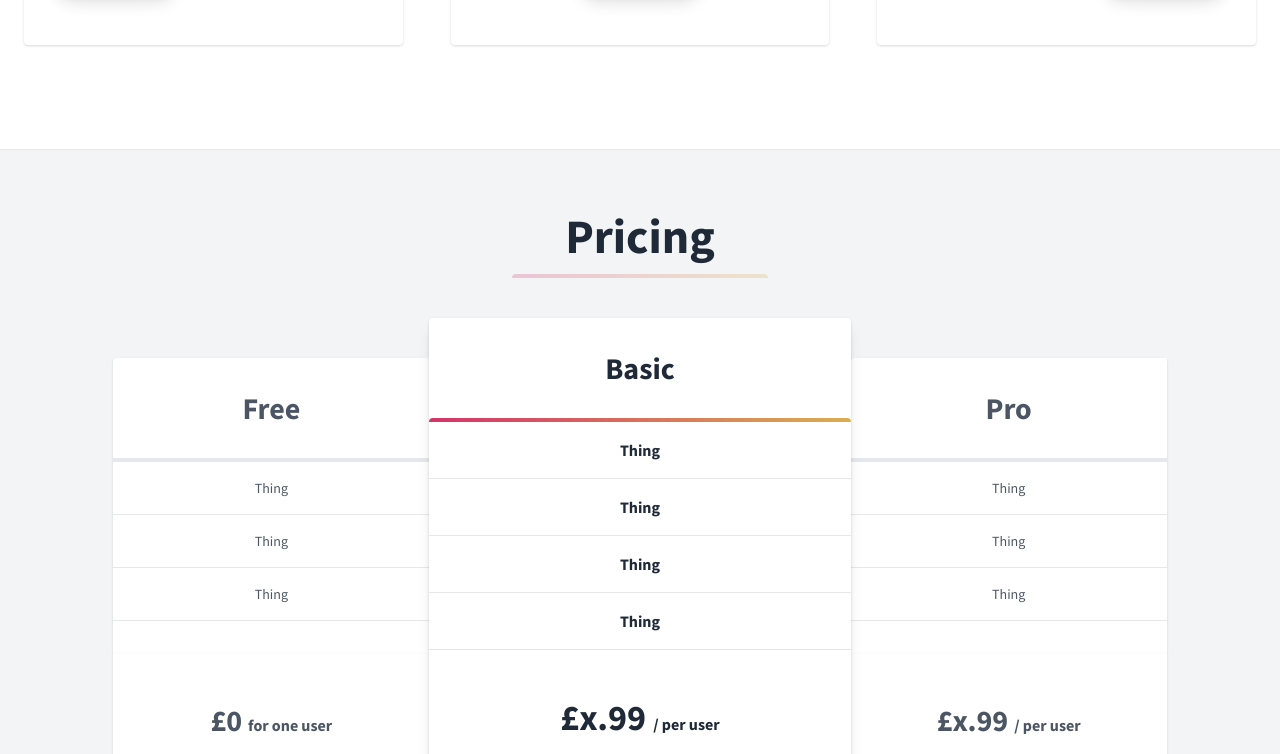
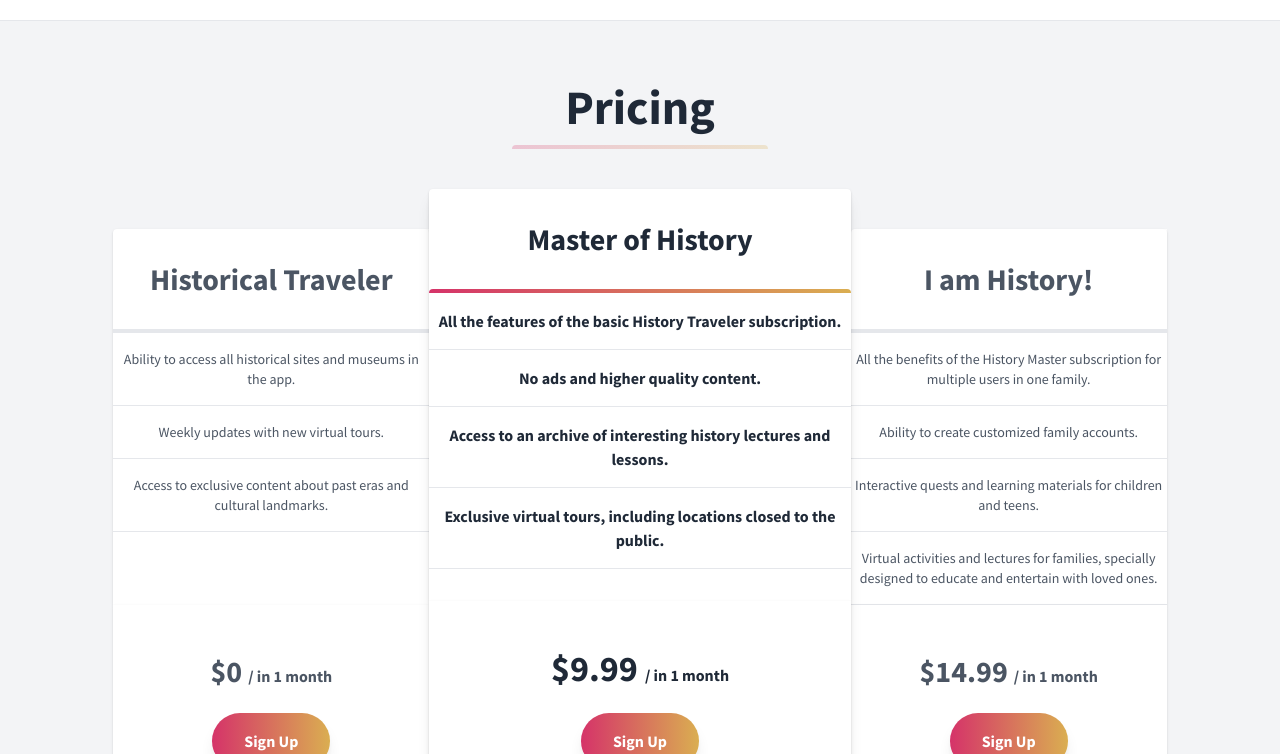
Before and after one commit to pupirkin/adil, a plain HTML site: page index.html in a window 1280 px wide. Shown: the part 2046-2800 px from the top of the page. Drawn offline with nearby package versions, Linux system fonts and the light colour scheme.

Commit message:
Add files via upload

```diff
--- a/index.html
+++ b/index.html
@@ -77,7 +77,7 @@ historical sites and museums.
         </div>
         <!--Right Col-->
         <div class="w-full md:w-3/5 py-6 text-center">
-          <img class="w-full md:w-4/5 z-50" src="hero.png" />
+          <img class="w-full md:w-4/5 z-50" src="museum.png" />
         </div>
       </div>
     </div>
@@ -499,18 +499,19 @@ historical sites and museums.
           <div class="flex flex-col w-5/6 lg:w-1/4 mx-auto lg:mx-0 rounded-none lg:rounded-l-lg bg-white mt-4">
             <div class="flex-1 bg-white text-gray-600 rounded-t rounded-b-none overflow-hidden shadow">
               <div class="p-8 text-3xl font-bold text-center border-b-4">
-                Free
+                Historical Traveler
               </div>
               <ul class="w-full text-center text-sm">
-                <li class="border-b py-4">Thing</li>
-                <li class="border-b py-4">Thing</li>
-                <li class="border-b py-4">Thing</li>
+                <li class="border-b py-4">Ability to access all historical sites and museums in the app.                </li>
+                <li class="border-b py-4">Weekly updates with new virtual tours.                </li>
+                <li class="border-b py-4">Access to exclusive content about past eras and cultural landmarks.                </li>
+
               </ul>
             </div>
             <div class="flex-none mt-auto bg-white rounded-b rounded-t-none overflow-hidden shadow p-6">
               <div class="w-full pt-6 text-3xl text-gray-600 font-bold text-center">
-                £0
-                <span class="text-base">for one user</span>
+                $0
+                <span class="text-base">/ in 1 month</span>
               </div>
               <div class="flex items-center justify-center">
                 <button class="mx-auto lg:mx-0 hover:underline gradient text-white font-bold rounded-full my-6 py-4 px-8 shadow-lg focus:outline-none focus:shadow-outline transform transition hover:scale-105 duration-300 ease-in-out">
@@ -521,19 +522,19 @@ historical sites and museums.
           </div>
           <div class="flex flex-col w-5/6 lg:w-1/3 mx-auto lg:mx-0 rounded-lg bg-white mt-4 sm:-mt-6 shadow-lg z-10">
             <div class="flex-1 bg-white rounded-t rounded-b-none overflow-hidden shadow">
-              <div class="w-full p-8 text-3xl font-bold text-center">Basic</div>
+              <div class="w-full p-8 text-3xl font-bold text-center">Master of History</div>
               <div class="h-1 w-full gradient my-0 py-0 rounded-t"></div>
               <ul class="w-full text-center text-base font-bold">
-                <li class="border-b py-4">Thing</li>
-                <li class="border-b py-4">Thing</li>
-                <li class="border-b py-4">Thing</li>
-                <li class="border-b py-4">Thing</li>
+                <li class="border-b py-4">All the features of the basic History Traveler subscription.                </li>
+                <li class="border-b py-4">No ads and higher quality content.                </li>
+                <li class="border-b py-4">Access to an archive of interesting history lectures and lessons.                </li>
+                <li class="border-b py-4">Exclusive virtual tours, including locations closed to the public.                </li>
               </ul>
             </div>
             <div class="flex-none mt-auto bg-white rounded-b rounded-t-none overflow-hidden shadow p-6">
               <div class="w-full pt-6 text-4xl font-bold text-center">
-                £x.99
-                <span class="text-base">/ per user</span>
+                $9.99
+                <span class="text-base">/ in 1 month</span>
               </div>
               <div class="flex items-center justify-center">
                 <button class="mx-auto lg:mx-0 hover:underline gradient text-white font-bold rounded-full my-6 py-4 px-8 shadow-lg focus:outline-none focus:shadow-outline transform transition hover:scale-105 duration-300 ease-in-out">
@@ -545,18 +546,20 @@ historical sites and museums.
           <div class="flex flex-col w-5/6 lg:w-1/4 mx-auto lg:mx-0 rounded-none lg:rounded-l-lg bg-white mt-4">
             <div class="flex-1 bg-white text-gray-600 rounded-t rounded-b-none overflow-hidden shadow">
               <div class="p-8 text-3xl font-bold text-center border-b-4">
-                Pro
+                I am History!
               </div>
               <ul class="w-full text-center text-sm">
-                <li class="border-b py-4">Thing</li>
-                <li class="border-b py-4">Thing</li>
-                <li class="border-b py-4">Thing</li>
+                <li class="border-b py-4">All the benefits of the History Master subscription for multiple users in one family.                </li>
+                <li class="border-b py-4">Ability to create customized family accounts.                </li>
+                <li class="border-b py-4">Interactive quests and learning materials for children and teens.                </li>
+                <li class="border-b py-4">Virtual activities and lectures for families, specially designed to educate and entertain with loved ones.</li>
+
               </ul>
             </div>
             <div class="flex-none mt-auto bg-white rounded-b rounded-t-none overflow-hidden shadow p-6">
               <div class="w-full pt-6 text-3xl text-gray-600 font-bold text-center">
-                £x.99
-                <span class="text-base">/ per user</span>
+                $14.99
+                <span class="text-base">/ in 1 month</span>
               </div>
               <div class="flex items-center justify-center">
                 <button class="mx-auto lg:mx-0 hover:underline gradient text-white font-bold rounded-full my-6 py-4 px-8 shadow-lg focus:outline-none focus:shadow-outline transform transition hover:scale-105 duration-300 ease-in-out">
@@ -644,14 +647,12 @@ historical sites and museums.
             <p class="uppercase text-gray-500 md:mb-6">Social</p>
             <ul class="list-reset mb-6">
               <li class="mt-2 inline-block mr-2 md:block md:mr-0">
-                <a href="#" class="no-underline hover:underline text-gray-800 hover:text-pink-500">Facebook</a>
+                <a href="https://www.instagram.com/cerulean_._/" class="no-underline hover:underline text-gray-800 hover:text-pink-500">Instagram</a>
               </li>
               <li class="mt-2 inline-block mr-2 md:block md:mr-0">
-                <a href="#" class="no-underline hover:underline text-gray-800 hover:text-pink-500">Linkedin</a>
+                <a href="https://t.me/semdesiat" class="no-underline hover:underline text-gray-800 hover:text-pink-500">Telegram</a>
               </li>
-              <li class="mt-2 inline-block mr-2 md:block md:mr-0">
-                <a href="#" class="no-underline hover:underline text-gray-800 hover:text-pink-500">Twitter</a>
-              </li>
+
             </ul>
           </div>
           <div class="flex-1">
@@ -670,7 +671,7 @@ historical sites and museums.
           </div>
         </div>
       </div>
-      <a href="https://www.freepik.com/free-photos-vectors/background" class="text-gray-500">Background vector created by freepik - www.freepik.com</a>
+
     </footer>
     <!-- jQuery if you need it
   <script src="https://cdnjs.cloudflare.com/ajax/libs/jquery/3.3.1/jquery.min.js"></script>
```
